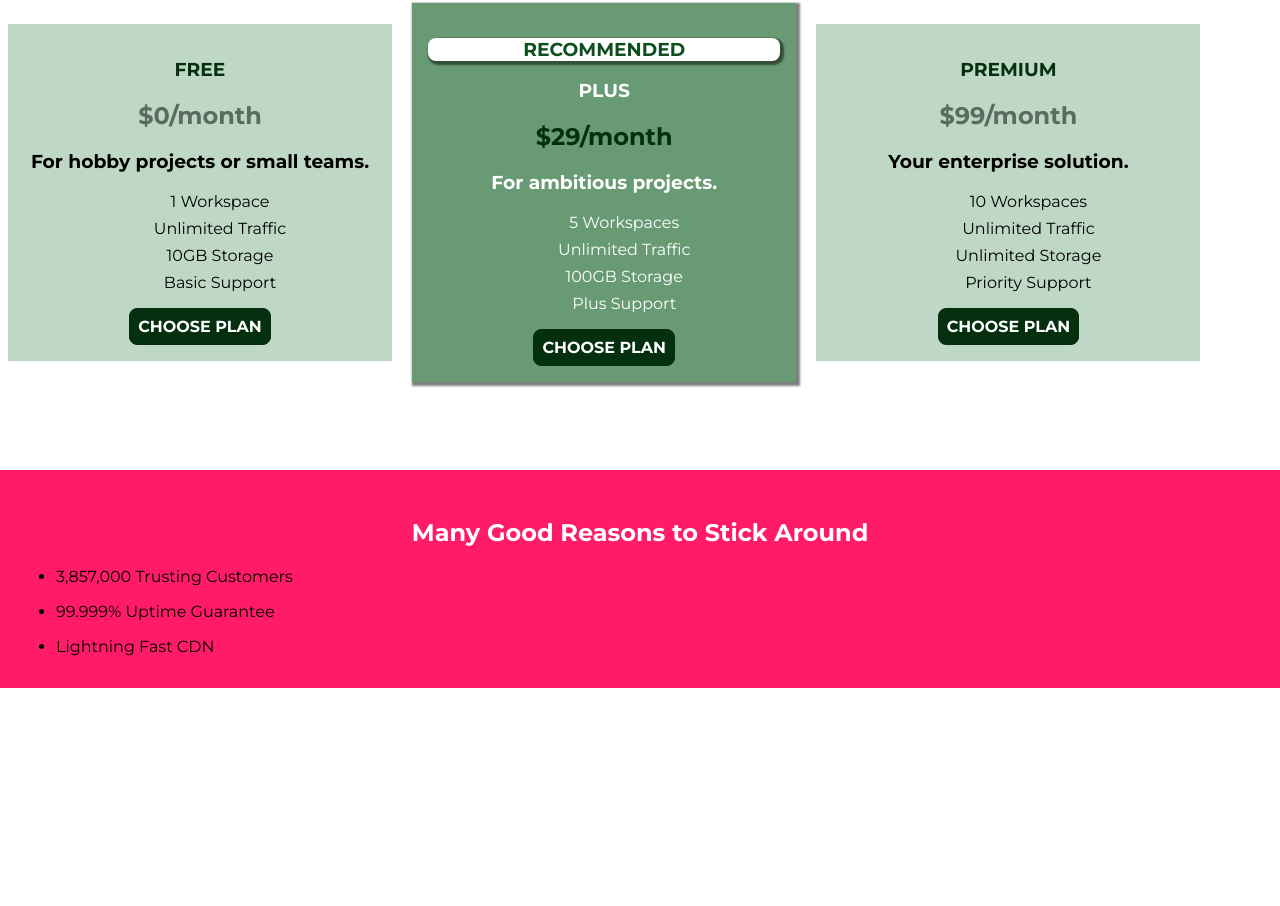
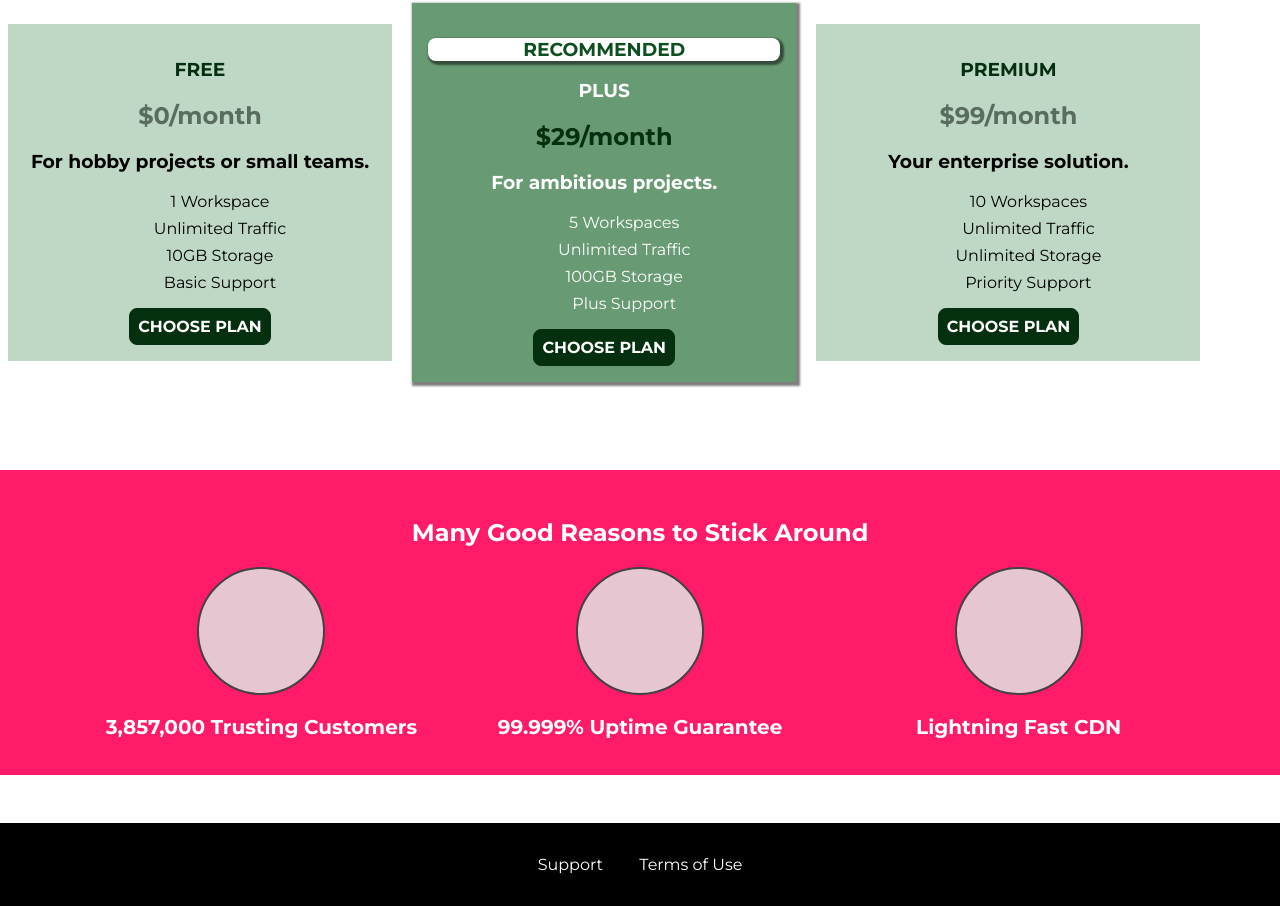
Before and after one commit to StephanieV7/CSS-Udemy-Course-Project, a plain HTML site: page index.html in a window 1280 px wide. Shown: the part 645-1551 px from the top of the page. Before the commit the page ends 1333 px from the top, so only its background shows below. Drawn offline with Linux system fonts and the light colour scheme.

Commit message:
Adding & styling the footer

```diff
--- a/index.html
+++ b/index.html
@@ -1,22 +1,25 @@
 <!DOCTYPE html>
 <html lang="en">
-
   <head>
-    <meta charset="UTF-8">
-    <meta http-equiv="X-UA-Compatible" content="ie=edge">
+    <meta charset="UTF-8" />
+    <meta http-equiv="X-UA-Compatible" content="ie=edge" />
     <title>uHost</title>
-    <link rel="shortcut icon" href="favicon.png">
-    <link href="https://fonts.googleapis.com/css?family=Anton" rel="stylesheet">
-    <link href="https://fonts.googleapis.com/css?family=Montserrat:400,700" rel="stylesheet">
-    <link rel="stylesheet" href="main.css">
+    <link rel="shortcut icon" href="favicon.png" />
+    <link
+      href="https://fonts.googleapis.com/css?family=Anton"
+      rel="stylesheet"
+    />
+    <link
+      href="https://fonts.googleapis.com/css?family=Montserrat:400,700"
+      rel="stylesheet"
+    />
+    <link rel="stylesheet" href="main.css" />
   </head>
 
   <body>
     <header class="main-header">
       <div>
-            <a href="index.html" class="main-header__brand">
-                uHost
-            </a>
+        <a href="index.html" class="main-header__brand"> uHost </a>
       </div>
       <nav class="main-nav">
         <ul class="main-nav__items">
@@ -86,28 +89,33 @@
       </section>
       <section id="key-features">
         <h1 class="section-title">Many Good Reasons to Stick Around</h1>
-            <ul>
-                <li>
-                    <div>
-
-                    </div>
-                    <p>3,857,000 Trusting Customers</p>
+        <ul class="key-feature__list">
+          <li class="key-feature">
+            <div class="key-feature__image"></div>
+            <p class="key-feature__description">3,857,000 Trusting Customers</p>
           </li>
-                <li>
-                    <div>
-
-                    </div>
-                    <p>99.999% Uptime Guarantee</p>
+          <li class="key-feature">
+            <div class="key-feature__image"></div>
+            <p class="key-feature__description">99.999% Uptime Guarantee</p>
           </li>
-                <li>
-                    <div>
-
-                    </div>
-                    <p>Lightning Fast CDN</p>
+          <li class="key-feature">
+            <div class="key-feature__image"></div>
+            <p class="key-feature__description">Lightning Fast CDN</p>
           </li>
         </ul>
       </section>
     </main>
+    <footer class="main-footer">
+      <nav>
+        <ul class="main-footer__links">
+          <li class="main-footer__link">
+            <a href="#">Support</a>
+          </li>
+          <li class="main-footer__link">
+            <a href="#">Terms of Use</a>
+          </li>
+        </ul>
+      </nav>
+    </footer>
   </body>
-
 </html>
--- a/main.css
+++ b/main.css
@@ -97,6 +97,35 @@ body {
   margin-top: 32px;
 }
 
+.key-feature__list {
+  list-style: none;
+  margin: 0;
+  padding: 0;
+  text-align: center;
+}
+
+.key-feature {
+  display: inline-block;
+  width: 30%;
+  vertical-align: top;
+}
+
+.key-feature__image {
+  background: #e6c7d1;
+  width: 128px;
+  height: 128px;
+  border: 2px solid #424242;
+  border-radius: 50%;
+  margin: 0 auto;
+}
+
+.key-feature__description {
+  text-align: center;
+  font-weight: bold;
+  color: white;
+  font-size: 20px;
+}
+
 #product-overview h1 {
   color: white;
   font-family: "Anton", sans-serif;
@@ -165,6 +194,35 @@ body {
   border: none;
 }
 
+.main-footer {
+  background: black;
+  padding: 32px;
+  margin-top: 48px;
+}
+
+.main-footer__links {
+  list-style: none;
+  text-align: center;
+  margin: 0;
+  padding: 0;
+}
+
+.main-footer__link {
+  display: inline-block;
+  margin: 0 16px;
+}
+
+.main-footer__link a {
+  color: white;
+  text-decoration: none;
+}
+
+.main-footer__link a:hover,
+.main-footer__link a:active {
+  color: #ccc;
+}
+
+
 /* #overview h1 {
     background-color: red;
 
```
Lines whose indentation alone changed are shown as unchanged.
